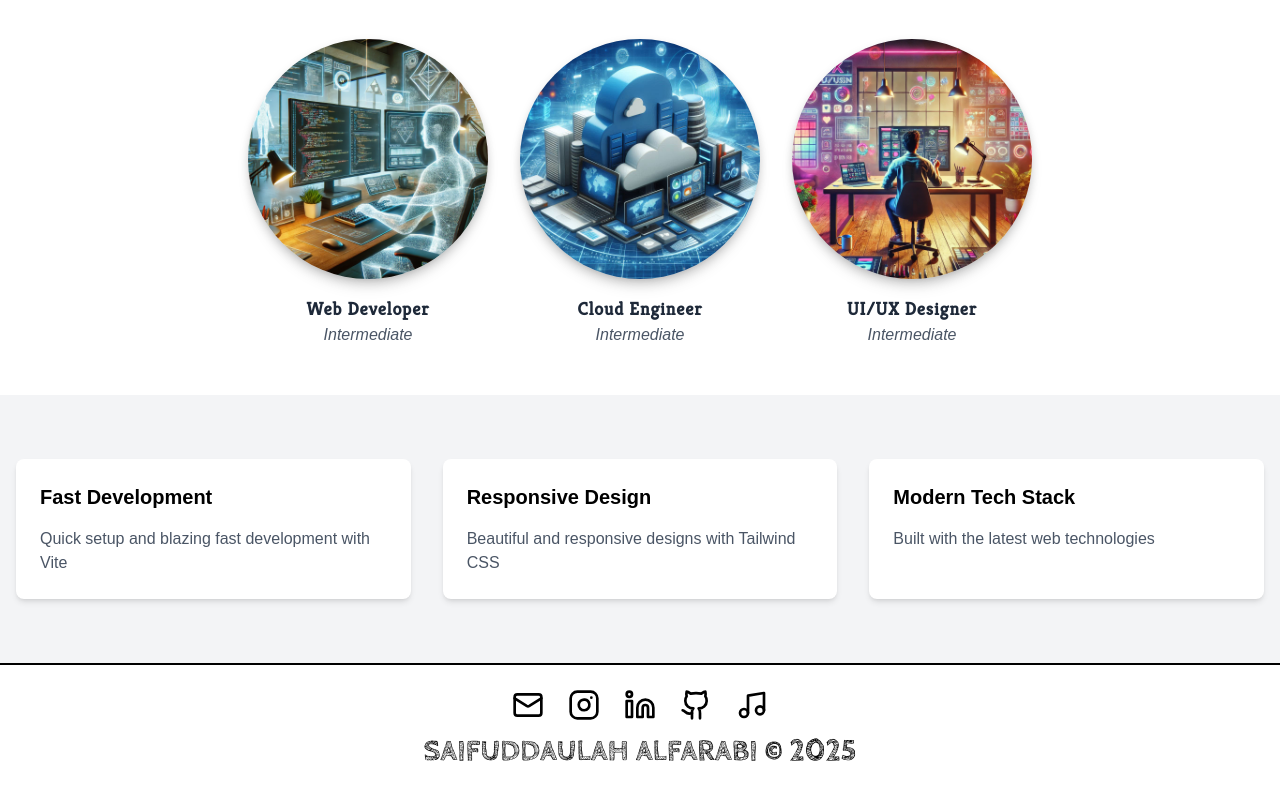
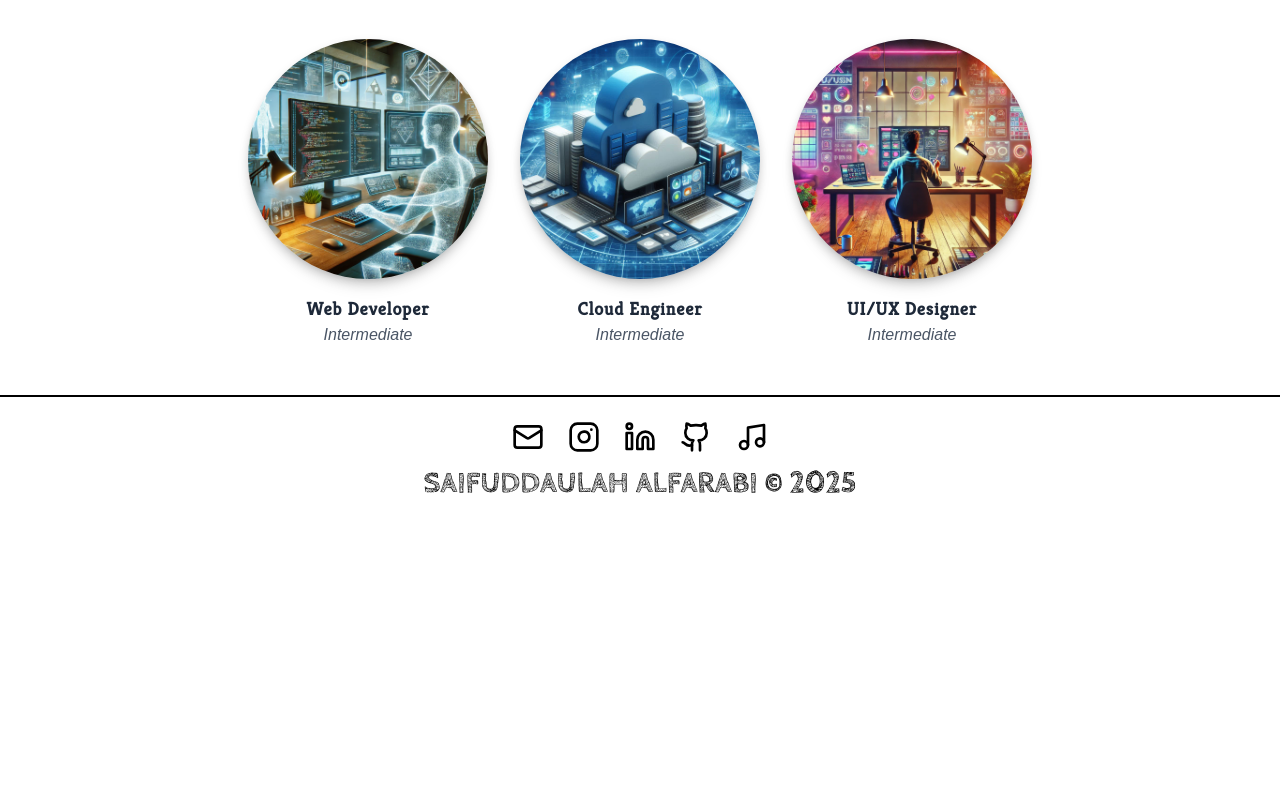
Before and after one commit to SaifulDA/webportov3, a React (Vite) app: page / in a window 1280 px wide. Shown: the part 1363-2163 px from the top of the page. After the commit the page ends 1931 px from the top, so only its background shows below. Built offline with nearby package versions, Linux system fonts and the light colour scheme.

Commit message:
Fix: Remove Feature.jsx from the path

```diff
--- a/src/App.jsx
+++ b/src/App.jsx
@@ -2,7 +2,6 @@
 import React from "react";
 import Navbar from "./pages/home/Navbar";
 import Hero from "./pages/home/Hero";
-import Features from "./pages/home/Features";
 import Footer from "./pages/home/Footer";
 import About from "./pages/home/About";
 import Skills from "./pages/home/Skills";
@@ -14,7 +13,6 @@ const App = () => {
       <Hero />
       <About />
       <Skills />
-      <Features />
       <Footer />
     </div>
   );
--- a/src/pages/home/Features.jsx
+++ /dev/null
@@ -1,23 +0,0 @@
-/* eslint-disable no-unused-vars */
-import React from "react";
-
-const Features = () => (
-  <div className="py-16 bg-gray-100">
-    <div className="container mx-auto grid grid-cols-1 md:grid-cols-3 gap-8 px-4">
-      <div className="bg-white p-6 rounded-lg shadow-md">
-        <h3 className="text-xl font-semibold mb-4">Fast Development</h3>
-        <p className="text-gray-600">Quick setup and blazing fast development with Vite</p>
-      </div>
-      <div className="bg-white p-6 rounded-lg shadow-md">
-        <h3 className="text-xl font-semibold mb-4">Responsive Design</h3>
-        <p className="text-gray-600">Beautiful and responsive designs with Tailwind CSS</p>
-      </div>
-      <div className="bg-white p-6 rounded-lg shadow-md">
-        <h3 className="text-xl font-semibold mb-4">Modern Tech Stack</h3>
-        <p className="text-gray-600">Built with the latest web technologies</p>
-      </div>
-    </div>
-  </div>
-);
-
-export default Features;
```
